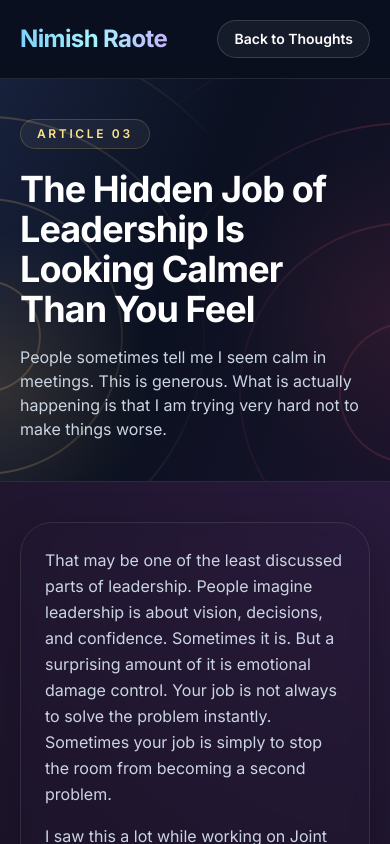
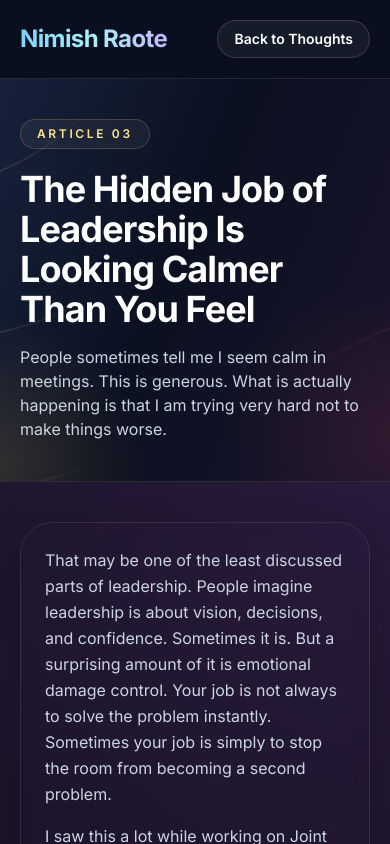
Before and after one commit to nimishraote/nimishraote-site, a Next.js app: page /thoughts/the-hidden-job-of-leadership-is-looking-calmer-than-you-feel in a window 390 px wide. Shown: the top 844 px of the page. Built offline with nearby package versions, Linux system fonts and the light colour scheme; no server answers.

Commit message:
Match article hero to approved mockup

```diff
--- a/app/globals.css
+++ b/app/globals.css
@@ -95,46 +95,54 @@ a {
 }
 
 /*
- * Complementary article hero. It belongs to the same bronze/burgundy visual family
- * as the Thoughts index, but swaps halftone dots for quiet concentric editorial arcs.
+ * Complementary article hero. Match the approved mockup: a clean navy center,
+ * warm bronze atmosphere at the far left, burgundy at the far right, and only
+ * a few broad editorial arcs touching the edges instead of rings spanning the hero.
  */
 .site-article-hero {
   position: relative;
   isolation: isolate;
   background:
-    radial-gradient(circle at 0% 76%, rgba(198, 155, 76, 0.18), transparent 31%),
-    radial-gradient(circle at 100% 58%, rgba(132, 49, 70, 0.19), transparent 36%),
-    linear-gradient(112deg, #17213b 0%, #0b1121 45%, #19132a 100%);
+    radial-gradient(ellipse at 0% 96%, rgba(198, 155, 76, 0.18), transparent 27%),
+    radial-gradient(ellipse at 100% 88%, rgba(132, 49, 70, 0.22), transparent 31%),
+    linear-gradient(112deg, #17213b 0%, #0b1121 44%, #19132a 100%);
 }
 
 .site-article-hero::before,
 .site-article-hero::after {
   content: "";
   position: absolute;
-  inset: 0;
   pointer-events: none;
 }
 
 .site-article-hero::before {
+  top: -44%;
+  bottom: -8%;
+  left: -8%;
+  width: 24%;
   background: repeating-radial-gradient(
-    circle at -4% 64%,
-    transparent 0 54px,
-    rgba(220, 181, 104, 0.24) 55px 56px,
-    transparent 57px 82px
+    circle at 0% 0%,
+    transparent 0 92px,
+    rgba(220, 181, 104, 0.24) 93px 94px,
+    transparent 95px 154px
   );
-  -webkit-mask-image: linear-gradient(to right, #000 0%, rgba(0, 0, 0, 0.84) 20%, transparent 52%);
-  mask-image: linear-gradient(to right, #000 0%, rgba(0, 0, 0, 0.84) 20%, transparent 52%);
+  -webkit-mask-image: linear-gradient(to right, #000 0%, rgba(0, 0, 0, 0.88) 42%, transparent 100%);
+  mask-image: linear-gradient(to right, #000 0%, rgba(0, 0, 0, 0.88) 42%, transparent 100%);
 }
 
 .site-article-hero::after {
+  top: 14%;
+  right: -12%;
+  bottom: -50%;
+  width: 36%;
   background: repeating-radial-gradient(
-    circle at 105% 78%,
-    transparent 0 68px,
-    rgba(170, 70, 91, 0.25) 69px 70px,
-    transparent 71px 100px
+    circle at 100% 100%,
+    transparent 0 122px,
+    rgba(170, 70, 91, 0.25) 123px 124px,
+    transparent 125px 204px
   );
-  -webkit-mask-image: linear-gradient(to left, #000 0%, rgba(0, 0, 0, 0.82) 22%, transparent 55%);
-  mask-image: linear-gradient(to left, #000 0%, rgba(0, 0, 0, 0.82) 22%, transparent 55%);
+  -webkit-mask-image: linear-gradient(to left, #000 0%, rgba(0, 0, 0, 0.86) 38%, transparent 100%);
+  mask-image: linear-gradient(to left, #000 0%, rgba(0, 0, 0, 0.86) 38%, transparent 100%);
 }
 
 .site-article-hero > * {
@@ -191,13 +199,21 @@ main > section > div.relative.mx-auto > div.mt-10 {
   }
 
   .site-article-hero::before {
-    -webkit-mask-image: linear-gradient(to right, #000 0%, rgba(0, 0, 0, 0.72) 18%, transparent 58%);
-    mask-image: linear-gradient(to right, #000 0%, rgba(0, 0, 0, 0.72) 18%, transparent 58%);
+    top: -34%;
+    left: -24%;
+    bottom: -4%;
+    width: 50%;
+    -webkit-mask-image: linear-gradient(to right, #000 0%, rgba(0, 0, 0, 0.78) 34%, transparent 100%);
+    mask-image: linear-gradient(to right, #000 0%, rgba(0, 0, 0, 0.78) 34%, transparent 100%);
   }
 
   .site-article-hero::after {
-    -webkit-mask-image: linear-gradient(to left, #000 0%, rgba(0, 0, 0, 0.7) 18%, transparent 60%);
-    mask-image: linear-gradient(to left, #000 0%, rgba(0, 0, 0, 0.7) 18%, transparent 60%);
+    top: 22%;
+    right: -30%;
+    bottom: -38%;
+    width: 58%;
+    -webkit-mask-image: linear-gradient(to left, #000 0%, rgba(0, 0, 0, 0.76) 34%, transparent 100%);
+    mask-image: linear-gradient(to left, #000 0%, rgba(0, 0, 0, 0.76) 34%, transparent 100%);
   }
 
   main > section > div.relative.mx-auto,
--- a/scripts/qa-typography.mjs
+++ b/scripts/qa-typography.mjs
@@ -42,6 +42,8 @@ check('Thoughts hero removes the previous bright blue-purple overlay', !/rgba\(5
 
 check('Complementary article hero template is defined', /\.site-article-hero\s*\{[^}]*isolation:\s*isolate;[^}]*linear-gradient\(112deg, #17213b/s.test(globals));
 check('Article hero uses concentric editorial arcs instead of halftone dots', (globals.match(/repeating-radial-gradient/g) ?? []).length >= 2 && globals.includes('rgba(220, 181, 104, 0.24)') && globals.includes('rgba(170, 70, 91, 0.25)'));
+check('Article arcs stay concentrated at the far edges like the approved mockup', /\.site-article-hero::before\s*\{[^}]*left:\s*-8%;[^}]*width:\s*24%;/s.test(globals) && /\.site-article-hero::after\s*\{[^}]*right:\s*-12%;[^}]*width:\s*36%;/s.test(globals));
+check('Article center remains visually clean', globals.includes('transparent 100%') && globals.includes('linear-gradient(112deg, #17213b 0%, #0b1121 44%, #19132a 100%)'));
 check('Article layout uses the complementary article hero', /<section className="site-article-hero relative overflow-hidden">/.test(article));
 check('Article hero no longer uses the old bright blue-purple overlay', !/rgba\(59,130,246,0\.30\).*rgba\(139,92,246,0\.24\)/s.test(article));
 
```
